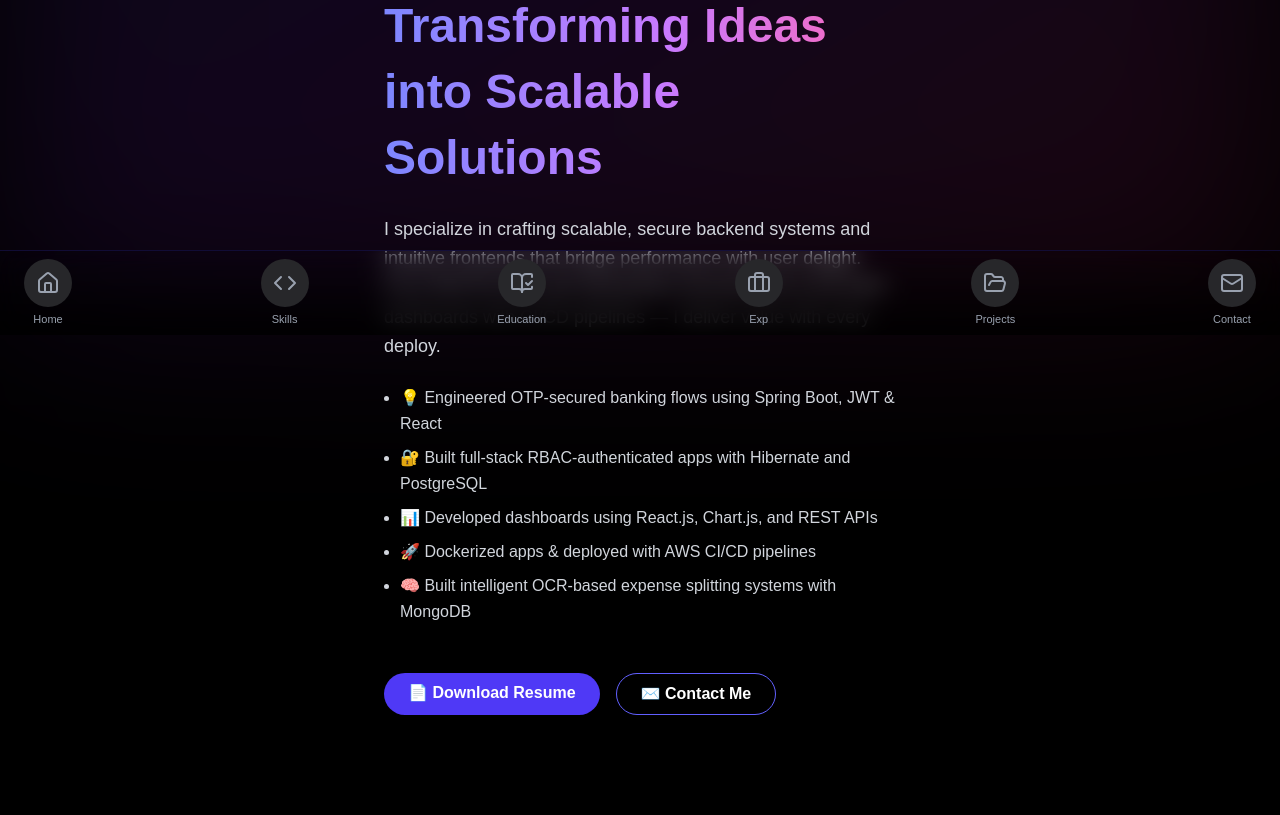
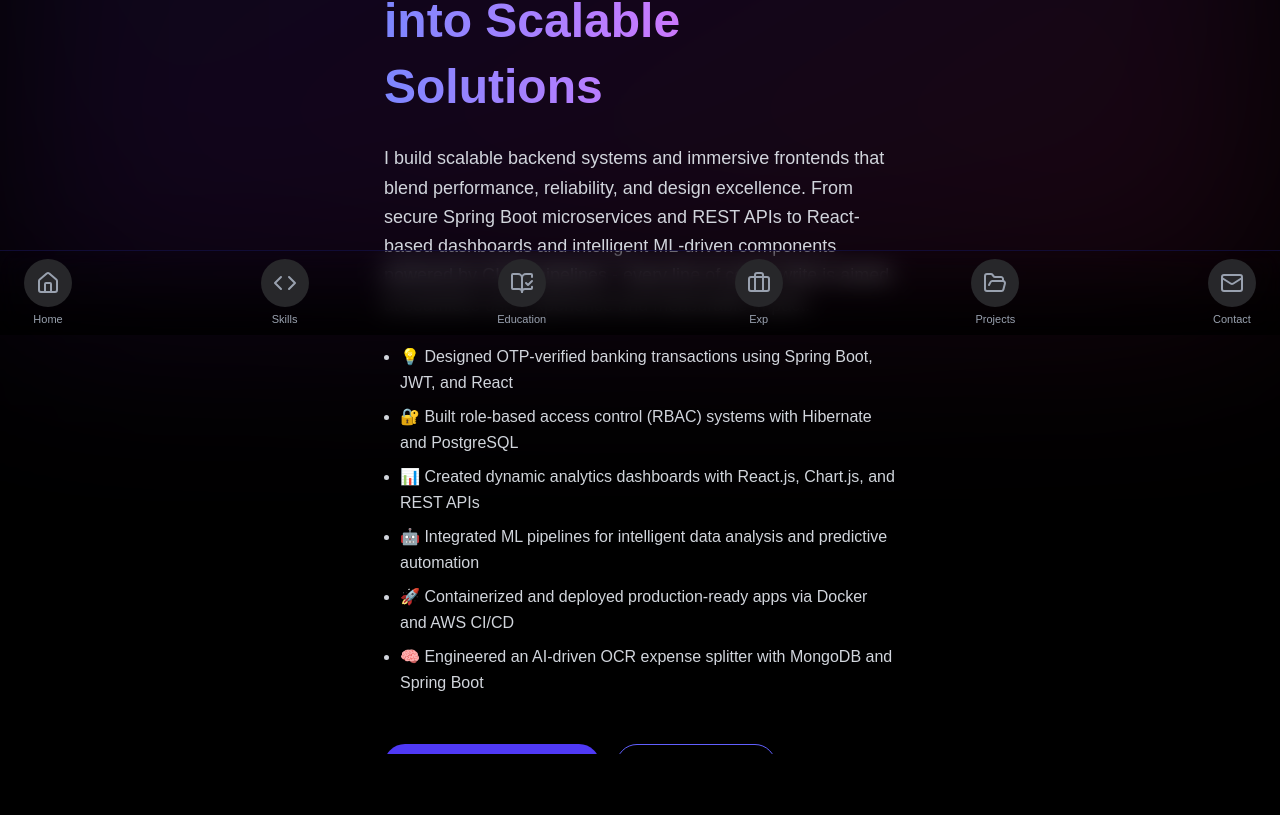
Before and after one commit to aryabhatt00/AryabhattKankipati, a Next.js app: page /HomeMobile in a window 1280 px wide. Shown: the part 465-1280 px from the top of the page. Built offline with nearby package versions, Linux system fonts and the light colour scheme.

Commit message:
Add files via upload

```diff
--- a/components/HeroIntro.jsx
+++ b/components/HeroIntro.jsx
@@ -23,19 +23,22 @@ export default function HeroIntro() {
         </h2>
 
         {/* POSITIONING STATEMENT */}
-        <p className="text-gray-300 text-lg leading-relaxed max-w-4xl">
-          I specialize in crafting scalable, secure backend systems and intuitive frontends that bridge performance with user delight.
-          From RESTful APIs and Spring Boot microservices to full-stack dashboards with CI/CD pipelines — I deliver value with every deploy.
-        </p>
+{/* POSITIONING STATEMENT */}
+<p className="text-gray-300 text-lg leading-relaxed max-w-4xl">
+  I build scalable backend systems and immersive frontends that blend performance, reliability, and design excellence.
+  From secure Spring Boot microservices and REST APIs to React-based dashboards and intelligent ML-driven components powered by CI/CD pipelines - every line of code I write is aimed at seamless user experience and measurable impact.
+</p>
 
-        {/* IMPACT LIST */}
-        <ul className="text-gray-300 text-base leading-relaxed space-y-2 pl-4 list-disc max-w-3xl">
-          <li>💡 Engineered OTP-secured banking flows using Spring Boot, JWT & React</li>
-          <li>🔐 Built full-stack RBAC-authenticated apps with Hibernate and PostgreSQL</li>
-          <li>📊 Developed dashboards using React.js, Chart.js, and REST APIs</li>
-          <li>🚀 Dockerized apps & deployed with AWS CI/CD pipelines</li>
-          <li>🧠 Built intelligent OCR-based expense splitting systems with MongoDB</li>
-        </ul>
+{/* IMPACT LIST */}
+<ul className="text-gray-300 text-base leading-relaxed space-y-2 pl-4 list-disc max-w-3xl">
+  <li>💡 Designed OTP-verified banking transactions using Spring Boot, JWT, and React</li>
+  <li>🔐 Built role-based access control (RBAC) systems with Hibernate and PostgreSQL</li>
+  <li>📊 Created dynamic analytics dashboards with React.js, Chart.js, and REST APIs</li>
+  <li>🤖 Integrated ML pipelines for intelligent data analysis and predictive automation</li>
+  <li>🚀 Containerized and deployed production-ready apps via Docker and AWS CI/CD</li>
+  <li>🧠 Engineered an AI-driven OCR expense splitter with MongoDB and Spring Boot</li>
+</ul>
+
 
         {/* CTA BUTTONS */}
         <div className="flex flex-wrap gap-4 pt-6">
--- a/components/Projects.jsx
+++ b/components/Projects.jsx
@@ -23,7 +23,7 @@ const projects = [
     description:
       "AI-powered receipt scanner and smart split engine that identifies items, extracts prices, and calculates individual shares automatically using OCR + Spring Boot + Salesforce integration.",
     stack: ["Spring Boot", "React", "MongoDB", "Google Vision API"],
-    github: "https://github.com/aryabhatt00/BroPay",
+
     icon: "🧾",
     solution:
       "Simplified expense sharing for users by automating receipt-based split calculations securely and accurately.",
```
